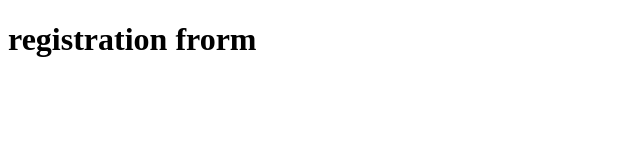
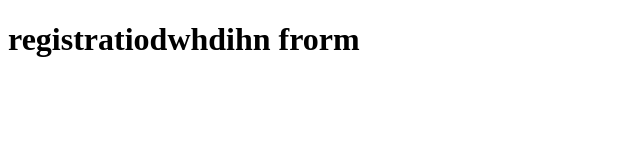
Before and after one commit to raj-kumar-1-1/sujal1, a plain HTML site: page index.html in a window 1280 px wide. Shown: the whole page, without its empty margins (0-640 px from the left). Drawn offline with Linux system fonts and the light colour scheme.

Commit message:
Update index.html

```diff
--- a/index.html
+++ b/index.html
@@ -6,6 +6,6 @@
     <title>Document</title>
 </head>
 <body>
-    <h1> registration frorm</h1>
+    <h1> registratiodwhdihn frorm</h1>
 </body>
 </html>
```
